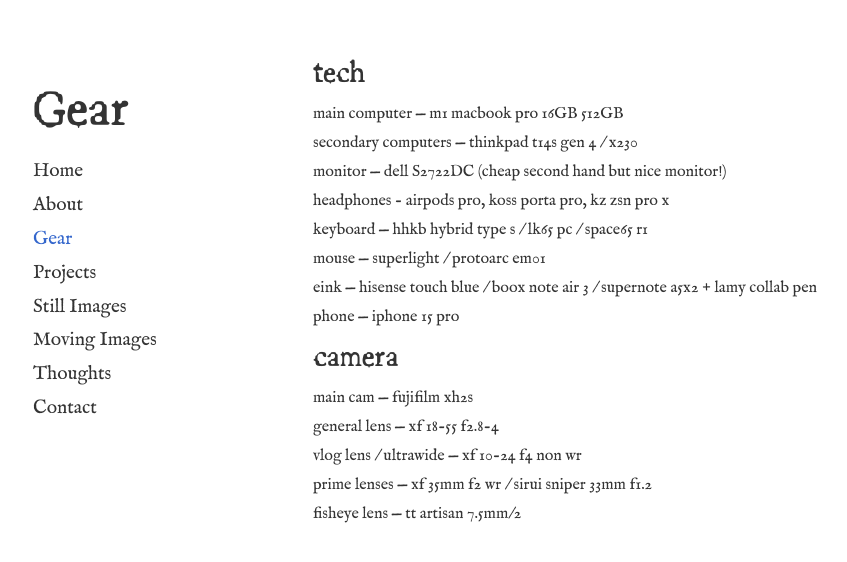
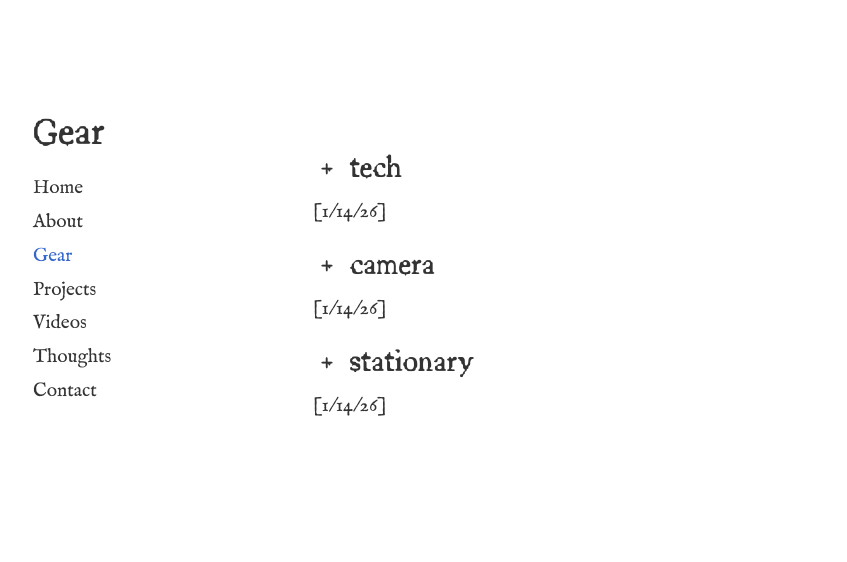
Before and after one commit to jkwonn/jkwonn.github.io, a React (Vite) app: page /gear in a window 1280 px wide. Shown: the part 110-672 px from the top of the page, without its empty margins (147-994 px from the left). Built offline with nearby package versions, Linux system fonts and the light colour scheme.

Commit message:
feat: more pages

```diff
--- a/src/App.tsx
+++ b/src/App.tsx
@@ -1,15 +1,14 @@
 import { Routes, Route, Link, useLocation } from 'react-router-dom'
-import { Home, About, Gear, Projects, StillImages, MovingImages } from './pages'
+import { Home, About, Gear, Projects, MovingImages, Thoughts, BlogPost, Contact } from './pages'
 
 const navItems = [
   { path: '/', label: 'Home' },
   { path: '/about', label: 'About' },
   { path: '/gear', label: 'Gear' },
   { path: '/projects', label: 'Projects' },
-  { path: '/still-images', label: 'Still Images' },
-  { path: '/moving-images', label: 'Moving Images' },
-  { path: '#', label: 'Thoughts' },
-  { path: '#', label: 'Contact' },
+  { path: '/videos', label: 'Videos' },
+  { path: '/thoughts', label: 'Thoughts' },
+  { path: '/contact', label: 'Contact' },
 ]
 
 const newsItems = [
@@ -28,11 +27,16 @@
       return 'Gear'
     case '/projects':
       return 'Projects'
-    case '/still-images':
-      return 'Still\nImages'
-    case '/moving-images':
-      return 'Moving\nImages'
+    case '/videos':
+      return 'Videos'
+    case '/thoughts':
+      return 'Thoughts'
+    case '/contact':
+      return 'Contact'
     default:
+      if (pathname.startsWith('/thoughts/')) {
+        return 'Thoughts'
+      }
       return 'J. Kwon'
   }
 }
@@ -40,7 +44,14 @@
 function App() {
   const location = useLocation()
   const isHome = location.pathname === '/'
+  const isGear = location.pathname === '/gear'
   const pageTitle = getPageTitle(location.pathname)
+
+  const getMainClassName = () => {
+    if (isHome) return ''
+    if (isGear) return 'page-content full-height'
+    return 'page-content'
+  }
 
   return (
     <div className="home-wrapper">
@@ -71,14 +82,16 @@
           </nav>
         </div>
 
-        <main className={isHome ? '' : 'page-content'}>
+        <main className={getMainClassName()}>
           <Routes>
             <Route path="/" element={<Home />} />
             <Route path="/about" element={<About />} />
             <Route path="/gear" element={<Gear />} />
             <Route path="/projects" element={<Projects />} />
-            <Route path="/still-images" element={<StillImages />} />
-            <Route path="/moving-images" element={<MovingImages />} />
+            <Route path="/videos" element={<MovingImages />} />
+            <Route path="/thoughts" element={<Thoughts />} />
+            <Route path="/thoughts/:slug" element={<BlogPost />} />
+            <Route path="/contact" element={<Contact />} />
           </Routes>
         </main>
 
--- a/src/index.css
+++ b/src/index.css
@@ -90,7 +90,7 @@
 }
 
 .home-container h1 {
-  font-size: clamp(28px, 6vw, 48px);
+  font-size: clamp(22px, 4vw, 36px);
   font-weight: normal;
   font-family: "WonderType", sans-serif;
   white-space: pre-line;
@@ -145,9 +145,15 @@
   display: none;
 }
 
+.home-container main.page-content.full-height {
+  height: 80vh;
+  min-height: 80vh;
+  max-height: 80vh;
+}
+
 .home-container main img {
-  max-width: 100%;
-  max-height: 100%;
+  max-width: 80%;
+  max-height: 80%;
   height: auto;
   display: block;
   image-rendering: pixelated;
@@ -425,6 +431,39 @@
   margin: 0 0 10px 0;
 }
 
+.gear-category.collapsible {
+  cursor: pointer;
+}
+
+.gear-category.collapsible:hover {
+  color: #3366cc;
+}
+
+.collapse-icon {
+  display: inline-block;
+  width: 1em;
+  text-align: center;
+}
+
+.gear-category a {
+  color: inherit;
+}
+
+.gear-category a:hover {
+  color: #3366cc;
+}
+
+.blog-list {
+  list-style: none;
+  padding: 0;
+  margin: 0;
+  font-size: clamp(16px, 2vw, 20px);
+}
+
+.blog-list li {
+  margin-bottom: 12px;
+}
+
 .page-container .news {
   flex: 1;
   max-width: 300px;
--- a/src/pages/About.tsx
+++ b/src/pages/About.tsx
@@ -6,9 +6,9 @@
         with the intention of building software to control interesting hardware
       </p>
       <p>
-        my current pursuits are my internship at manifold labs, my youtube
-        channel, and research work under the history department.
+        my current pursuits are my youtube channel, and research work under the
+        history department.
       </p>
     </article>
-  )
+  );
 }
--- /dev/null
+++ b/src/pages/BlogPost.tsx
@@ -0,0 +1,42 @@
+import { useParams, Link } from 'react-router-dom'
+
+const posts: Record<string, { title: string; date: string; content: string }> = {
+  'first-post': {
+    title: 'First Post',
+    date: '2025-01-14',
+    content: 'This is the full content of the first blog post. Lorem ipsum dolor sit amet, consectetur adipiscing elit. Sed do eiusmod tempor incididunt ut labore et dolore magna aliqua.',
+  },
+  'second-post': {
+    title: 'Second Post',
+    date: '2025-01-10',
+    content: 'This is the full content of the second blog post. Ut enim ad minim veniam, quis nostrud exercitation ullamco laboris nisi ut aliquip ex ea commodo consequat.',
+  },
+  'third-post': {
+    title: 'Third Post',
+    date: '2025-01-05',
+    content: 'This is the full content of the third blog post. Duis aute irure dolor in reprehenderit in voluptate velit esse cillum dolore eu fugiat nulla pariatur.',
+  },
+}
+
+export default function BlogPost() {
+  const { slug } = useParams()
+  const post = slug ? posts[slug] : null
+
+  if (!post) {
+    return (
+      <article className="about-content">
+        <p>Post not found.</p>
+        <p><Link to="/thoughts">&lt; Thoughts</Link></p>
+      </article>
+    )
+  }
+
+  return (
+    <article className="about-content">
+      <h3 className="gear-category">{post.title}</h3>
+      <p className="blog-date">{post.date}</p>
+      <p>{post.content}</p>
+      <p><Link to="/thoughts">&lt; Thoughts</Link></p>
+    </article>
+  )
+}
--- /dev/null
+++ b/src/pages/Contact.tsx
@@ -0,0 +1,11 @@
+export default function Contact() {
+  return (
+    <article className="about-content">
+      <h3 className="gear-category">get in touch</h3>
+      <ul>
+        <li>justin@jkwon.co</li>
+        <li>discord - jk.won</li>
+      </ul>
+    </article>
+  );
+}
--- a/src/pages/Gear.tsx
+++ b/src/pages/Gear.tsx
@@ -1,8 +1,24 @@
+import { useState } from 'react'
+
 export default function Gear() {
+  const [expanded, setExpanded] = useState<Record<string, boolean>>({
+    tech: false,
+    camera: false,
+    stationary: false,
+  })
+
+  const toggle = (section: string) => {
+    setExpanded((prev) => ({ ...prev, [section]: !prev[section] }))
+  }
+
   return (
     <article className="about-content">
       <section>
-        <h3 className="gear-category">tech</h3>
+        <h3 className="gear-category collapsible" onClick={() => toggle('tech')}>
+          <span className="collapse-icon">{expanded.tech ? '−' : '+'}</span> tech
+        </h3>
+        <p className="gear-date">[1/14/26]</p>
+        {expanded.tech && (
           <ul>
             <li>main computer — m1 macbook pro 16GB 512GB</li>
             <li>secondary computers — thinkpad t14s gen 4 / x230</li>
@@ -10,28 +26,44 @@
             <li>headphones - airpods pro, koss porta pro, kz zsn pro x</li>
             <li>keyboard — hhkb hybrid type s / lk65 pc / space65 r1</li>
             <li>mouse — superlight / protoarc em01</li>
-          <li>eink — hisense touch blue / boox note air 3 / supernote a5x2 + lamy collab pen</li>
+            <li>
+              eink — hisense touch blue / boox note air 3 / supernote a5x2 + lamy
+              collab pen
+            </li>
             <li>phone — iphone 15 pro</li>
           </ul>
+        )}
       </section>
       <section>
-        <h3 className="gear-category">camera</h3>
+        <h3 className="gear-category collapsible" onClick={() => toggle('camera')}>
+          <span className="collapse-icon">{expanded.camera ? '−' : '+'}</span> camera
+        </h3>
+        <p className="gear-date">[1/14/26]</p>
+        {expanded.camera && (
           <ul>
             <li>main cam — fujifilm xh2s</li>
-          <li>general lens — xf 18-55 f2.8-4</li>
+            <li>general lens — xf 16-55 f2.8-4</li>
             <li>vlog lens / ultrawide — xf 10-24 f4 non wr</li>
             <li>prime lenses — xf 35mm f2 wr / sirui sniper 33mm f1.2</li>
             <li>fisheye lens — tt artisan 7.5mm/2</li>
           </ul>
+        )}
       </section>
       <section>
-        <h3 className="gear-category">stationary</h3>
+        <h3 className="gear-category collapsible" onClick={() => toggle('stationary')}>
+          <span className="collapse-icon">{expanded.stationary ? '−' : '+'}</span> stationary
+        </h3>
+        <p className="gear-date">[1/14/26]</p>
+        {expanded.stationary && (
           <ul>
             <li>main pencil rotation — rotring 600 loft 0.5mm / kurutoga dive</li>
             <li>main pen rotation — kaweco special f / ohto GS01</li>
-          <li>pencil collection — rotring 800 0.5mm / ohto MS01 0.5mm / rotring 600 green 0.5mm / pentel orenz nero 0.5mm</li>
-          <li>pen collection — lamy safari clear lol</li>
+            <li>
+              pencil collection — rotring 800 0.5mm / ohto MS01 0.5mm / rotring
+              600 green 0.5mm / pentel orenz nero 0.5mm
+            </li>
           </ul>
+        )}
       </section>
     </article>
   )
--- a/src/pages/StillImages.tsx
+++ /dev/null
@@ -1,7 +0,0 @@
-export default function StillImages() {
-  return (
-    <article className="about-content">
-      <p>under construction</p>
-    </article>
-  )
-}
--- /dev/null
+++ b/src/pages/Thoughts.tsx
@@ -0,0 +1,33 @@
+import { Link } from 'react-router-dom'
+
+const posts = [
+  {
+    slug: 'first-post',
+    title: 'First Post',
+    date: '2025-01-14',
+  },
+  {
+    slug: 'second-post',
+    title: 'Second Post',
+    date: '2025-01-10',
+  },
+  {
+    slug: 'third-post',
+    title: 'Third Post',
+    date: '2025-01-05',
+  },
+]
+
+export default function Thoughts() {
+  return (
+    <article className="about-content">
+      <ul className="blog-list">
+        {posts.map((post) => (
+          <li key={post.slug}>
+            [{post.date}] <Link to={`/thoughts/${post.slug}`}>{post.title}</Link>
+          </li>
+        ))}
+      </ul>
+    </article>
+  )
+}
--- a/src/pages/index.ts
+++ b/src/pages/index.ts
@@ -2,5 +2,7 @@
 export { default as About } from './About'
 export { default as Gear } from './Gear'
 export { default as Projects } from './Projects'
-export { default as StillImages } from './StillImages'
 export { default as MovingImages } from './MovingImages'
+export { default as Thoughts } from './Thoughts'
+export { default as BlogPost } from './BlogPost'
+export { default as Contact } from './Contact'
```
Lines whose indentation alone changed are shown as unchanged.
